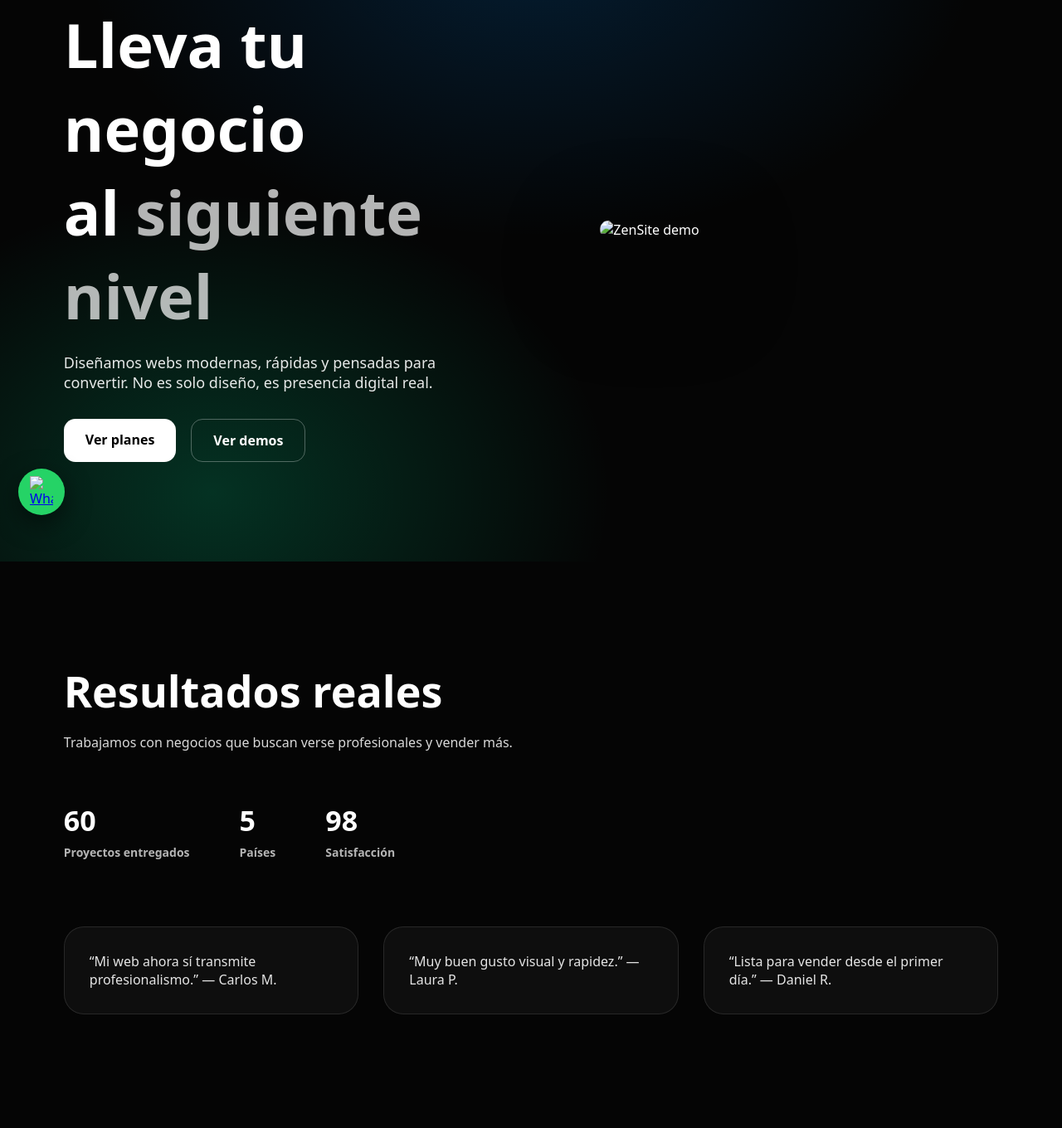
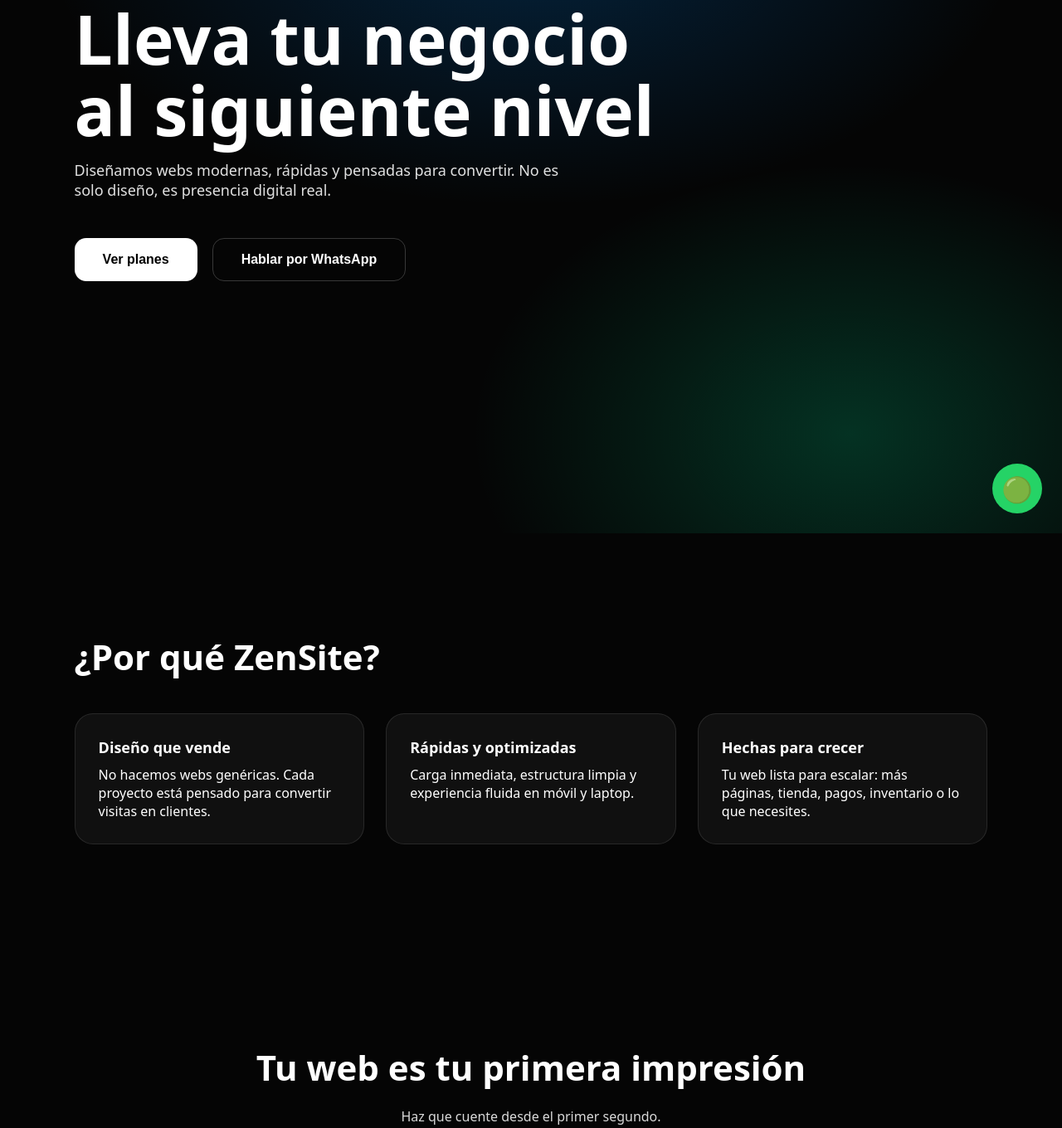
Before and after one commit to olivahr/zzzzz, a plain HTML site: page index.html in a window 1280 px wide. Shown: the part 157-1517 px from the top of the page at 83% size. Drawn offline with Linux system fonts and the light colour scheme.

Commit message:
Update index.html

```diff
--- a/index.html
+++ b/index.html
@@ -3,35 +3,40 @@
 <head>
 <meta charset="UTF-8">
 <meta name="viewport" content="width=device-width, initial-scale=1.0">
-<title>ZenSite · Webs que venden</title>
+<title>ZenSite</title>
 
 <style>
-*{box-sizing:border-box;margin:0;padding:0}
+*{margin:0;padding:0;box-sizing:border-box}
 body{
-  font-family:'Montserrat',system-ui,sans-serif;
+  font-family: system-ui, -apple-system, BlinkMacSystemFont, sans-serif;
   background:#050505;
   color:#fff;
   overflow-x:hidden;
 }
 
-/* ===== TOPBAR ===== */
-.topbar{
+/* ===== HEADER ===== */
+header{
   position:fixed;
   top:0;left:0;
   width:100%;
+  padding:18px 7%;
   display:flex;
   justify-content:space-between;
   align-items:center;
-  padding:18px 22px;
-  z-index:10;
-  background:linear-gradient(to bottom,rgba(0,0,0,.65),transparent);
+  background:rgba(0,0,0,.55);
+  backdrop-filter:blur(14px);
+  z-index:1000;
 }
-.logo{font-weight:900;letter-spacing:2px}
+.logo{
+  font-weight:900;
+  font-size:22px;
+  letter-spacing:.5px;
+}
 nav a{
   color:#fff;
   text-decoration:none;
   font-weight:700;
-  margin-left:22px;
+  margin-left:20px;
   opacity:.85;
 }
 nav a:hover{opacity:1}
@@ -39,219 +44,181 @@ nav a:hover{opacity:1}
 /* ===== HERO ===== */
 .hero{
   min-height:100vh;
-  padding:160px 6% 120px;
-  display:grid;
-  grid-template-columns:1.1fr .9fr;
-  gap:60px;
-  align-items:center;
+  padding:160px 7% 120px;
   background:
-    radial-gradient(900px 600px at 50% 10%, rgba(0,140,255,.18), transparent 60%),
-    radial-gradient(800px 600px at 20% 90%, rgba(0,255,170,.18), transparent 60%),
+    radial-gradient(900px 500px at 50% 10%, rgba(0,140,255,.22), transparent 65%),
+    radial-gradient(700px 500px at 80% 85%, rgba(0,255,170,.18), transparent 65%),
     #050505;
+  animation:fadeUp .9s ease;
+}
+.hero h1{
+  font-size:clamp(44px,8vw,82px);
+  font-weight:900;
+  line-height:1.05;
+}
+.hero p{
+  margin-top:18px;
+  max-width:620px;
+  font-size:18px;
+  opacity:.88;
 }
 
-/* ===== HERO TEXT ===== */
-.hero-text{
-  opacity:0;
-  transform:translateY(40px);
-  transition:1s ease;
+/* ===== BUTTONS ===== */
+.actions{
+  margin-top:46px;
+  display:flex;
+  gap:18px;
+  flex-wrap:wrap;
 }
-.hero-text.show{opacity:1;transform:none}
-.hero-text h1{
-  font-size:clamp(42px,6vw,74px);
+.btn{
+  padding:16px 34px;
+  border-radius:14px;
   font-weight:900;
+  font-size:16px;
+  cursor:pointer;
+  border:1px solid rgba(255,255,255,.2);
 }
-.hero-text .dynamic{opacity:.7}
-.hero-text p{
-  margin-top:18px;
-  max-width:520px;
-  opacity:.9;
+.btn.primary{
+  background:#fff;
+  color:#000;
+  border:none;
+}
+.btn.ghost{
+  background:transparent;
+  color:#fff;
+}
+
+/* ===== WHY ===== */
+.why{
+  padding:120px 7%;
+}
+.why h2{
+  font-size:42px;
+  margin-bottom:40px;
+}
+.why-grid{
+  display:grid;
+  grid-template-columns:repeat(auto-fit,minmax(240px,1fr));
+  gap:26px;
+}
+.why-box{
+  background:rgba(20,20,20,.75);
+  border:1px solid rgba(255,255,255,.1);
+  border-radius:22px;
+  padding:28px;
+}
+.why-box strong{
+  display:block;
+  margin-bottom:10px;
   font-size:18px;
 }
 
 /* ===== CTA ===== */
-.cta{margin-top:32px;display:flex;gap:18px}
-.cta a{
-  padding:14px 26px;
-  border-radius:14px;
-  font-weight:900;
-  text-decoration:none;
+.final{
+  padding:120px 7%;
+  text-align:center;
 }
-.primary{background:#fff;color:#000}
-.secondary{border:1px solid rgba(255,255,255,.3);color:#fff}
-
-/* ===== HERO VISUAL ===== */
-.hero-visual{
-  opacity:0;
-  transform:translateY(40px);
-  transition:1.2s ease;
+.final h2{
+  font-size:42px;
+  margin-bottom:20px;
 }
-.hero-visual.show{opacity:1;transform:none}
-.laptop{
-  width:100%;
-  border-radius:20px;
-  box-shadow:0 40px 120px rgba(0,0,0,.7);
-  animation:float 6s ease-in-out infinite;
-}
-@keyframes float{
-  0%,100%{transform:translateY(0)}
-  50%{transform:translateY(-14px)}
-}
-
-/* ===== SECTION ===== */
-.section{padding:120px 6%}
-.section h2{
-  font-size:clamp(32px,5vw,52px);
-  font-weight:900;
-}
-.section p{
-  margin-top:16px;
-  max-width:640px;
+.final p{
   opacity:.85;
-}
-
-/* ===== STATS ===== */
-.stats{
-  margin-top:60px;
-  display:flex;
-  gap:60px;
-  flex-wrap:wrap;
-}
-.stat{
-  font-size:34px;
-  font-weight:900;
-}
-.stat span{
-  display:block;
-  font-size:14px;
-  opacity:.7;
-  margin-top:6px;
-}
-
-/* ===== TESTIMONIOS ===== */
-.testimonials{
-  margin-top:80px;
-  display:grid;
-  grid-template-columns:repeat(auto-fit,minmax(260px,1fr));
-  gap:30px;
-}
-.testimonial{
-  background:rgba(20,20,20,.75);
-  border:1px solid rgba(255,255,255,.12);
-  border-radius:24px;
-  padding:30px;
-  backdrop-filter:blur(16px);
-  opacity:.9;
+  margin-bottom:34px;
 }
 
 /* ===== WHATSAPP ===== */
 .whatsapp{
   position:fixed;
-  bottom:22px;
-  left:22px;
-  width:56px;
-  height:56px;
+  bottom:24px;
+  right:24px;
+  width:60px;
+  height:60px;
+  background:#25d366;
   border-radius:50%;
-  background:#25d366;
   display:flex;
   align-items:center;
   justify-content:center;
-  box-shadow:0 10px 30px rgba(0,0,0,.5);
+  font-size:30px;
+  color:#fff;
+  text-decoration:none;
+  z-index:999;
 }
-.whatsapp img{width:28px}
+
+/* ===== ANIM ===== */
+@keyframes fadeUp{
+  from{opacity:0;transform:translateY(20px)}
+  to{opacity:1;transform:none}
+}
 
 /* ===== MOBILE ===== */
-@media(max-width:900px){
-  .hero{grid-template-columns:1fr;padding-top:140px}
+@media(max-width:768px){
+  nav{display:none}
 }
 </style>
 </head>
 
 <body>
 
-<!-- TOPBAR -->
-<div class="topbar">
+<header>
   <div class="logo">ZenSite</div>
   <nav>
     <a href="index.html">Inicio</a>
     <a href="demo.html">Demo</a>
     <a href="planes.html">Planes</a>
   </nav>
-</div>
+</header>
 
-<!-- HERO -->
 <section class="hero">
-  <div class="hero-text">
   <h1>
     Lleva tu negocio<br>
-      al <span class="dynamic" id="dynamic">siguiente nivel</span>
+    al siguiente nivel
   </h1>
+
   <p>
     Diseñamos webs modernas, rápidas y pensadas para convertir.
     No es solo diseño, es presencia digital real.
   </p>
-    <div class="cta">
-      <a href="planes.html" class="primary">Ver planes</a>
-      <a href="demo.html" class="secondary">Ver demos</a>
-    </div>
-  </div>
 
-  <div class="hero-visual">
-    <!-- usa tu imagen laptop -->
-    <img src="laptop.png" class="laptop" alt="ZenSite demo">
+  <div class="actions">
+    <button class="btn primary" onclick="goPlans()">Ver planes</button>
+    <button class="btn ghost" onclick="goWhats()">Hablar por WhatsApp</button>
   </div>
 </section>
 
-<!-- RESULTADOS -->
-<section class="section">
-  <h2>Resultados reales</h2>
-  <p>Trabajamos con negocios que buscan verse profesionales y vender más.</p>
-
-  <div class="stats">
-    <div class="stat"><strong id="c1">0</strong><span>Proyectos entregados</span></div>
-    <div class="stat"><strong id="c2">0</strong><span>Países</span></div>
-    <div class="stat"><strong id="c3">0</strong><span>Satisfacción</span></div>
+<section class="why">
+  <h2>¿Por qué ZenSite?</h2>
+  <div class="why-grid">
+    <div class="why-box">
+      <strong>Diseño que vende</strong>
+      No hacemos webs genéricas. Cada proyecto está pensado para convertir visitas en clientes.
     </div>
-
-  <div class="testimonials">
-    <div class="testimonial">“Mi web ahora sí transmite profesionalismo.” — Carlos M.</div>
-    <div class="testimonial">“Muy buen gusto visual y rapidez.” — Laura P.</div>
-    <div class="testimonial">“Lista para vender desde el primer día.” — Daniel R.</div>
+    <div class="why-box">
+      <strong>Rápidas y optimizadas</strong>
+      Carga inmediata, estructura limpia y experiencia fluida en móvil y laptop.
+    </div>
+    <div class="why-box">
+      <strong>Hechas para crecer</strong>
+      Tu web lista para escalar: más páginas, tienda, pagos, inventario o lo que necesites.
+    </div>
   </div>
 </section>
 
-<!-- WHATSAPP -->
-<a class="whatsapp" href="https://wa.me/15027942412" target="_blank">
-  <img src="whatsapp.png" alt="WhatsApp">
-</a>
+<section class="final">
+  <h2>Tu web es tu primera impresión</h2>
+  <p>Haz que cuente desde el primer segundo.</p>
+  <button class="btn primary" onclick="goPlans()">Elegir plan</button>
+</section>
+
+<a class="whatsapp" href="https://wa.me/15027942412" target="_blank">🟢</a>
 
 <script>
-/* Animaciones iniciales */
-window.addEventListener("load",()=>{
-  document.querySelector(".hero-text").classList.add("show");
-  document.querySelector(".hero-visual").classList.add("show");
-});
-
-/* Texto dinámico */
-const words=["siguiente nivel","modo profesional","nivel premium"];
-let i=0;
-setInterval(()=>{
-  document.getElementById("dynamic").textContent=words[i++%words.length];
-},3000);
-
-/* Contadores suaves */
-function animate(id,target){
-  let c=0;
-  const el=document.getElementById(id);
-  const int=setInterval(()=>{
-    c++;
-    el.textContent=c;
-    if(c>=target) clearInterval(int);
-  },25);
+function goPlans(){
+  window.location.href="planes.html";
 }
-animate("c1",60);
-animate("c2",5);
-animate("c3",98);
+function goWhats(){
+  window.open("https://wa.me/15027942412?text=Hola,%20quiero%20mi%20web%20con%20ZenSite","_blank");
+}
 </script>
 
 </body>
```
Lines whose indentation alone changed are shown as unchanged.
